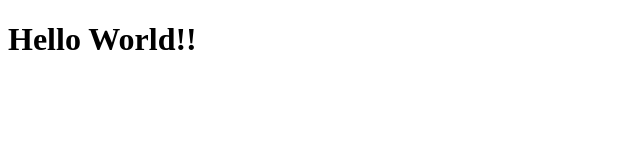
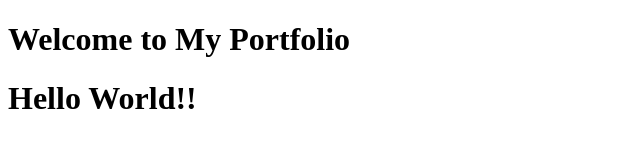
Before and after one commit to felixodette/yasin-felix, a plain HTML site: page index.html in a window 1280 px wide. Shown: the whole page, without its empty margins (0-640 px from the left). Drawn offline with Linux system fonts and the light colour scheme.

Commit message:
added user-story-2

```diff
--- a/index.html
+++ b/index.html
@@ -23,6 +23,9 @@
     -->
 
     <script  src="js/index.js"></script>
+    <div id="welcome-section">
+      <h1>Welcome to My Portfolio</h1>
+    </div>
     <h1>Hello World!!</h1>
   </body>
 </html>
```
